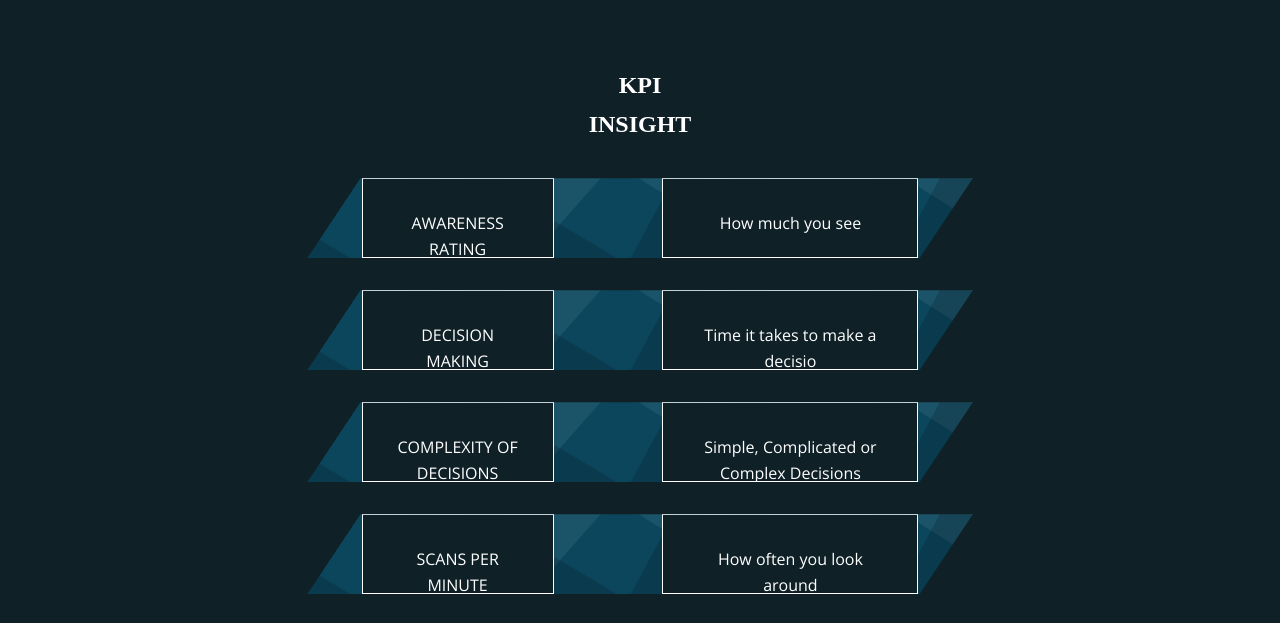
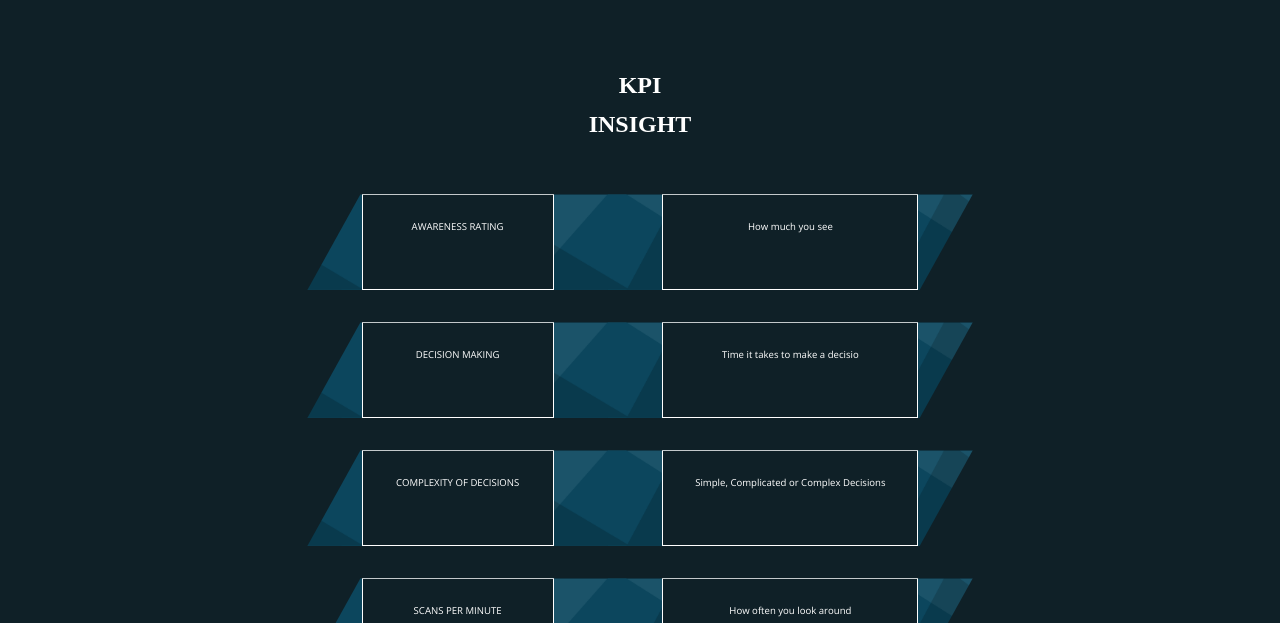
Before and after one commit to karyma-dev/preception, a React app in the folder client/: page /data in a window 1280 px wide. Shown: the part 145-768 px from the top of the page. Built offline with nearby package versions, Linux system fonts and the light colour scheme.

Commit message:
changed some stuff to data metrics

```diff
--- a/client/src/styles/sass/pages/_data-metric.scss
+++ b/client/src/styles/sass/pages/_data-metric.scss
@@ -13,7 +13,6 @@
   }
   &--list{
     min-width: 52vw;
-    height: auto;
     flex-direction: column;
     &--headers{
       display: flex;
@@ -31,7 +30,7 @@
       display: flex;
       flex-wrap: wrap;
       flex-direction: column;
-      height: 10vh;
+      height: 12vh;
       width: auto;
       margin-bottom: 2rem;
       &:first-child{
@@ -54,12 +53,12 @@
           background-color: $primary-color;
           justify-self: center;
           align-self: center;
-          font-size: 1rem;
-          padding: 2rem;
+          font-size: 0.6rem;
+          padding: 1.5rem;
           &:not(:last-child){
             width: 15vw;
             text-transform: uppercase;
-            font-size: 1rem;
+            font-size: 0.6rem;
 
           }
         }
--- a/client/src/styles/sass/pages/_home.scss
+++ b/client/src/styles/sass/pages/_home.scss
@@ -26,7 +26,7 @@
   background-image: url('../../images/sidekick.png');
 
   @include homepage-background-properties();
-  padding: 5rem 0;
+  padding: 2rem 0;
   justify-content: flex-start;
   font-size: $default-font-size;
 
```
Also changed, not shown: client/src/styles/css/main.css, 1 other file.
